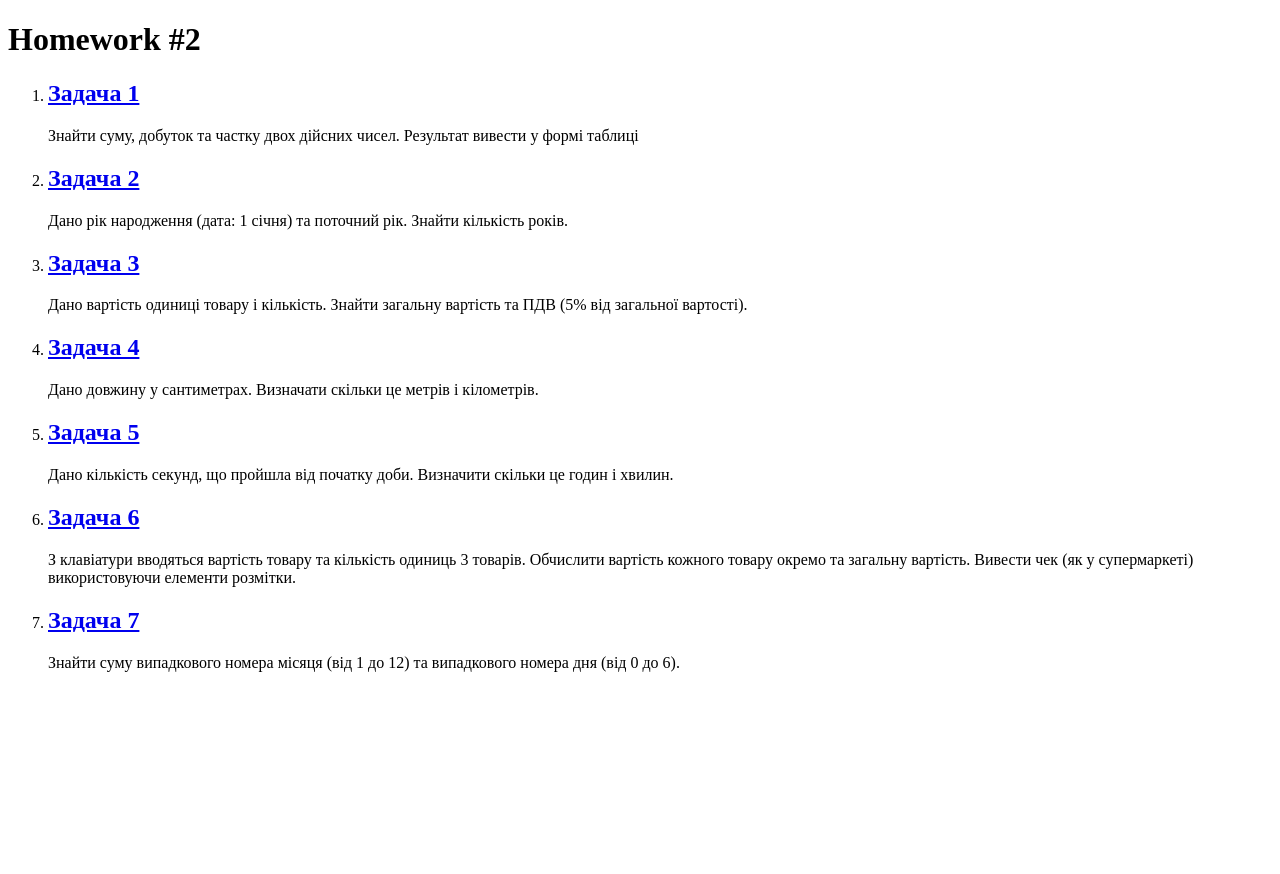
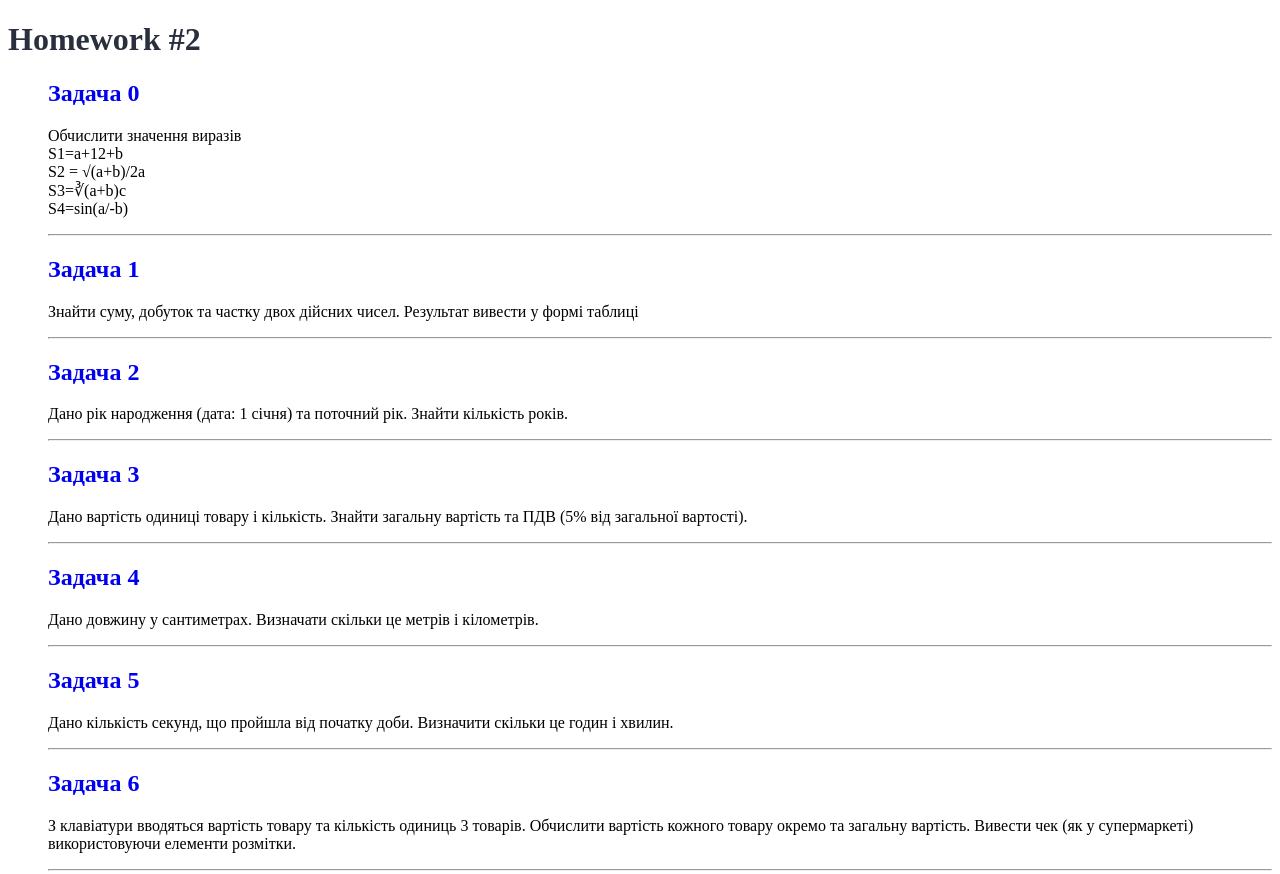
Before and after one commit to maryana-reznychenko/JS-course-home-assignments, a plain HTML site: page lesson-2/index.html in a window 1280 px wide. Shown: the top 874 px of the page. Before the commit the page ends 800 px from the top, so only its background shows below. Drawn offline with Linux system fonts and the light colour scheme.

Commit message:
task 0 added

```diff
--- a/lesson-2/index.html
+++ b/lesson-2/index.html
@@ -5,12 +5,28 @@
     <meta charset="UTF-8">
     <meta http-equiv="X-UA-Compatible" content="IE=edge">
     <meta name="viewport" content="width=device-width, initial-scale=1.0">
+    <link rel="stylesheet" href="../style.css">
     <title>Links to homeworks from lesson 2</title>
 </head>
 
 <body>
     <h1>Homework #2</h1>
     <ol>
+        <li>
+            <h2><a href="./tasks/task0.html" target="_blank">Задача 0</a></h2>
+            <p>
+                Обчислити значення виразів
+                <br>
+                S1=a+12+b
+                <br>
+                S2 = &#8730;(a+b)/2a
+                <br>
+                S3=&#8731;(a+b)c
+                <br>
+                S4=sin⁡(a/-b)
+            </p>
+        </li>
+        <hr>
         <li>
             <h2><a href="./tasks/task1.html" target="_blank">Задача 1</a></h2>
             <p>
@@ -19,6 +35,7 @@
 
             </p>
         </li>
+        <hr>
         <li>
             <h2><a href="./tasks/task2.html" target="_blank">Задача 2</a></h2>
             <p>
@@ -27,22 +44,26 @@
 
             </p>
         </li>
+        <hr>
         <li>
             <h2><a href="./tasks/task3.html" target="_blank">Задача 3</a></h2>
             <p>Дано вартість одиниці товару і кількість. Знайти загальну вартість та ПДВ (5% від загальної вартості).
             </p>
         </li>
+        <hr>
         <li>
             <h2><a href="./tasks/task4.html" target="_blank">Задача 4</a></h2>
             <p>Дано довжину у сантиметрах. Визначати скільки це метрів і кілометрів.
 
             </p>
         </li>
+        <hr>
         <li>
             <h2><a href="./tasks/task5.html" target="_blank">Задача 5</a></h2>
             <p>Дано кількість секунд, що пройшла від початку доби. Визначити скільки це годин і хвилин.
             </p>
         </li>
+        <hr>
         <li>
             <h2><a href="./tasks/task6.html" target="_blank"> Задача 6</a></h2>
             <p>З клавіатури вводяться вартість товару та кількість одиниць 3 товарів. Обчислити вартість кожного товару
@@ -51,6 +72,7 @@
 
             </p>
         </li>
+        <hr>
         <li>
             <h2><a href="./tasks/task7.html" target="_blank">Задача 7</a></h2>
             <p>Знайти суму випадкового номера місяця (від 1 до 12) та випадкового номера дня (від 0 до 6).
--- a/style.css
+++ b/style.css
@@ -1,3 +1,7 @@
+h1 {
+  color: rgb(42, 47, 61);
+}
+
 ol,
 li {
   list-style: none;
```
Also changed, not shown: index.html (+5 -3 lines), lesson-2/tasks/task0.html (added, +51 -0 lines).
